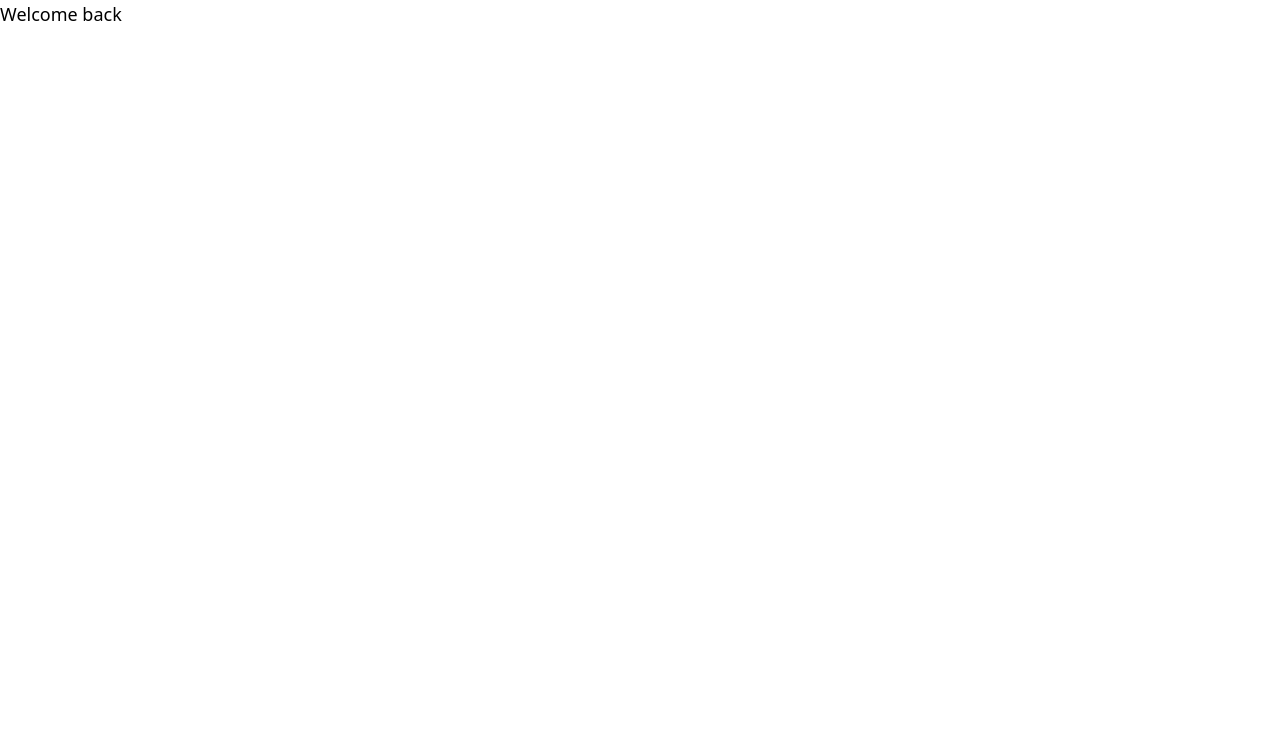
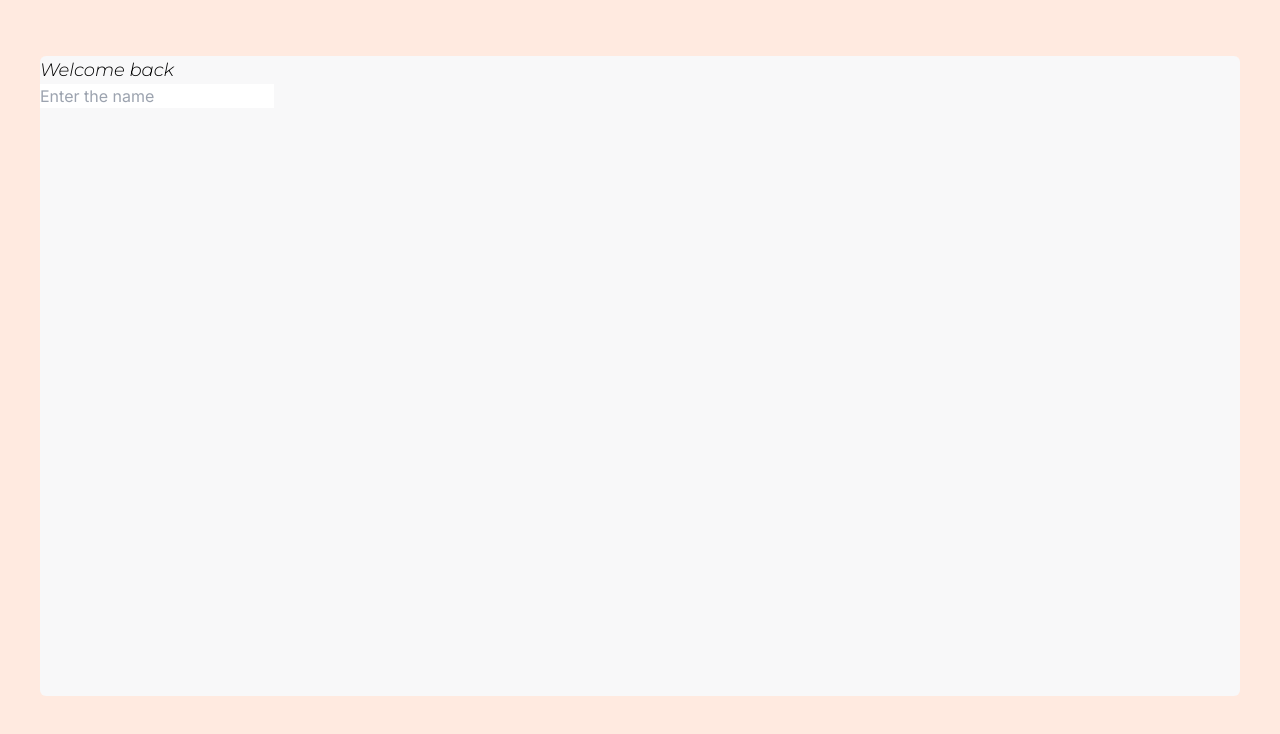
Before and after one commit to Wikkiee/Quickz, a React (Vite) app in the folder client/: page / in a window 1280 px wide. Shown: the top 734 px of the page. Built offline with nearby package versions, Linux system fonts and the light colour scheme.

Commit message:
Adding login page

```diff
--- a/client/index.html
+++ b/client/index.html
@@ -5,6 +5,12 @@
     <link rel="icon" type="image/svg+xml" href="/vite.svg" />
     <meta name="viewport" content="width=device-width, initial-scale=1.0" />
     <link rel="stylesheet" href="./src/index.css" />
+    <link rel="preconnect" href="https://fonts.googleapis.com" />
+    <link rel="preconnect" href="https://fonts.gstatic.com" crossorigin />
+    <link
+      href="https://fonts.googleapis.com/css2?family=Inter:wght@200;300;400;500;600;700&family=Montserrat:ital,wght@1,300;1,400;1,500;1,600&display=swap"
+      rel="stylesheet"
+    />
     <title>Quickz</title>
   </head>
   <body>
--- /dev/null
+++ b/client/src/components/Input.tsx
@@ -0,0 +1,8 @@
+type propType = {
+    placeholder:String,
+    ref:React.MutableRefObject<String>
+}
+
+export const Input = ({placeholder}:propType) => {
+  return <input placeholder={`${placeholder}`} />;
+};
--- a/client/src/index.css
+++ b/client/src/index.css
@@ -1,3 +1,7 @@
 @tailwind base;
 @tailwind components;
 @tailwind utilities;
+
+*{
+    font-family: 'Inter', sans-serif;
+}
--- a/client/src/pages/login/index.tsx
+++ b/client/src/pages/login/index.tsx
@@ -1,9 +1,13 @@
+import {Input} from "../../components/Input.jsx"
+import {useRef} from 'react'
 
 const Login = ()=>{
-    return <div className="w-100% h-screen">
-            <div className="w-100%">
+    const currentUserName = useRef('')
+    return <div className="w-100% h-screen bg-[#FFEAE0] px-10 py-14">
+            <div className="w-100% bg-[#F8F8F9] h-[80vh] rounded-md">
                 <div>
-                    <h3 className="text-lg font-light">Welcome back</h3>
+                    <h3 className="text-lg font-light font-mont ">Welcome back</h3>
+                    <Input placeholder={'Enter the name'} ref={currentUserName}/>
                 </div>
             </div>
     </div>
--- a/client/tailwind.config.js
+++ b/client/tailwind.config.js
@@ -3,6 +3,10 @@ export default {
   content: ["index.html", "./src/**/*.{js,ts,jsx,tsx}"],
   theme: {
     extend: {},
+    fontFamily: {
+      inter: ["Inter", "sans-serif"],
+      mont: ["Montserrat", "sans-serif"],
+    },
   },
   plugins: [],
 };
```
